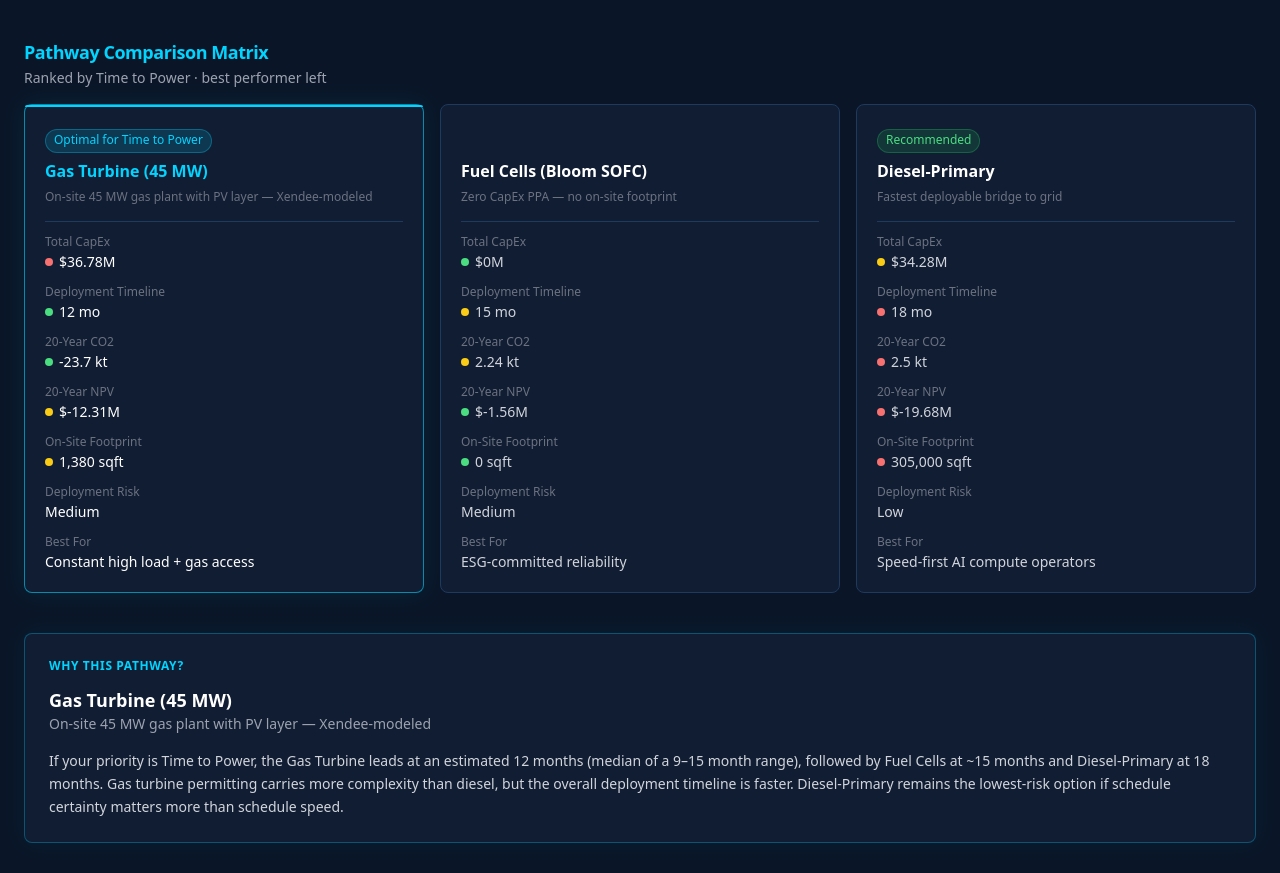
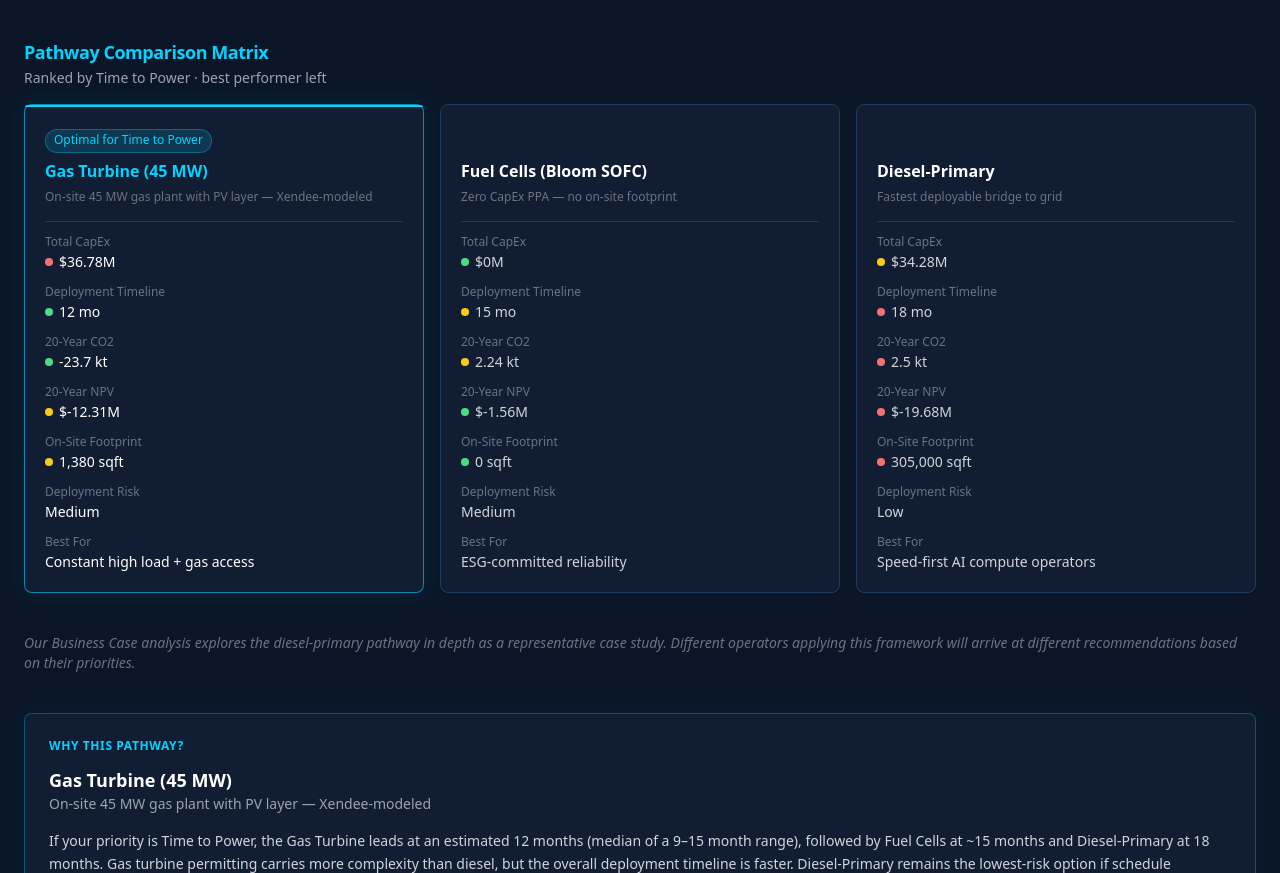
Before and after one commit to adamaraju12/IES-final-project, a Next.js app in the folder der-platform/: page /design/pathway-comparison in a window 1280 px wide. Shown: the part 284-1157 px from the top of the page. Built offline with nearby package versions, Linux system fonts and the light colour scheme.

Commit message:
Remove Recommended badge; add framing note and bankability methodology

```diff
--- a/der-platform/app/design/pathway-comparison/page.tsx
+++ b/der-platform/app/design/pathway-comparison/page.tsx
@@ -227,11 +227,6 @@ export default function PathwayComparisonPage() {
                         Optimal for {selectedOption.label}
                       </span>
                     )}
-                    {pathway.recommended && (
-                      <span className="text-xs bg-green-500/15 text-green-400 border border-green-500/30 px-2 py-0.5 rounded-full whitespace-nowrap">
-                        Recommended
-                      </span>
-                    )}
                     {isPending && (
                       <span className="text-xs bg-gray-500/15 text-gray-400 border border-gray-500/30 px-2 py-0.5 rounded-full whitespace-nowrap">
                         Data pending
@@ -297,6 +292,13 @@ export default function PathwayComparisonPage() {
         </div>
       </section>
 
+      {/* ── Framing note ── */}
+      <p className="text-gray-500 text-sm italic">
+        Our Business Case analysis explores the diesel-primary pathway in depth as a representative
+        case study. Different operators applying this framework will arrive at different
+        recommendations based on their priorities.
+      </p>
+
       {/* ── Why this pathway? ── */}
       <section>
         <div className="bg-navy-card rounded-lg border border-accent/30 p-6 shadow-[0_0_24px_rgba(0,212,255,0.05)]">
--- a/der-platform/public/site_data.json
+++ b/der-platform/public/site_data.json
@@ -527,7 +527,7 @@
         "id": "diesel_primary",
         "name": "Diesel-Primary",
         "tagline": "Fastest deployable bridge to grid",
-        "recommended": true,
+        "recommended": false,
         "capex_millions": 34.28,
         "deployment_months": 18,
         "co2_lifetime_kt": 2.5,
```
